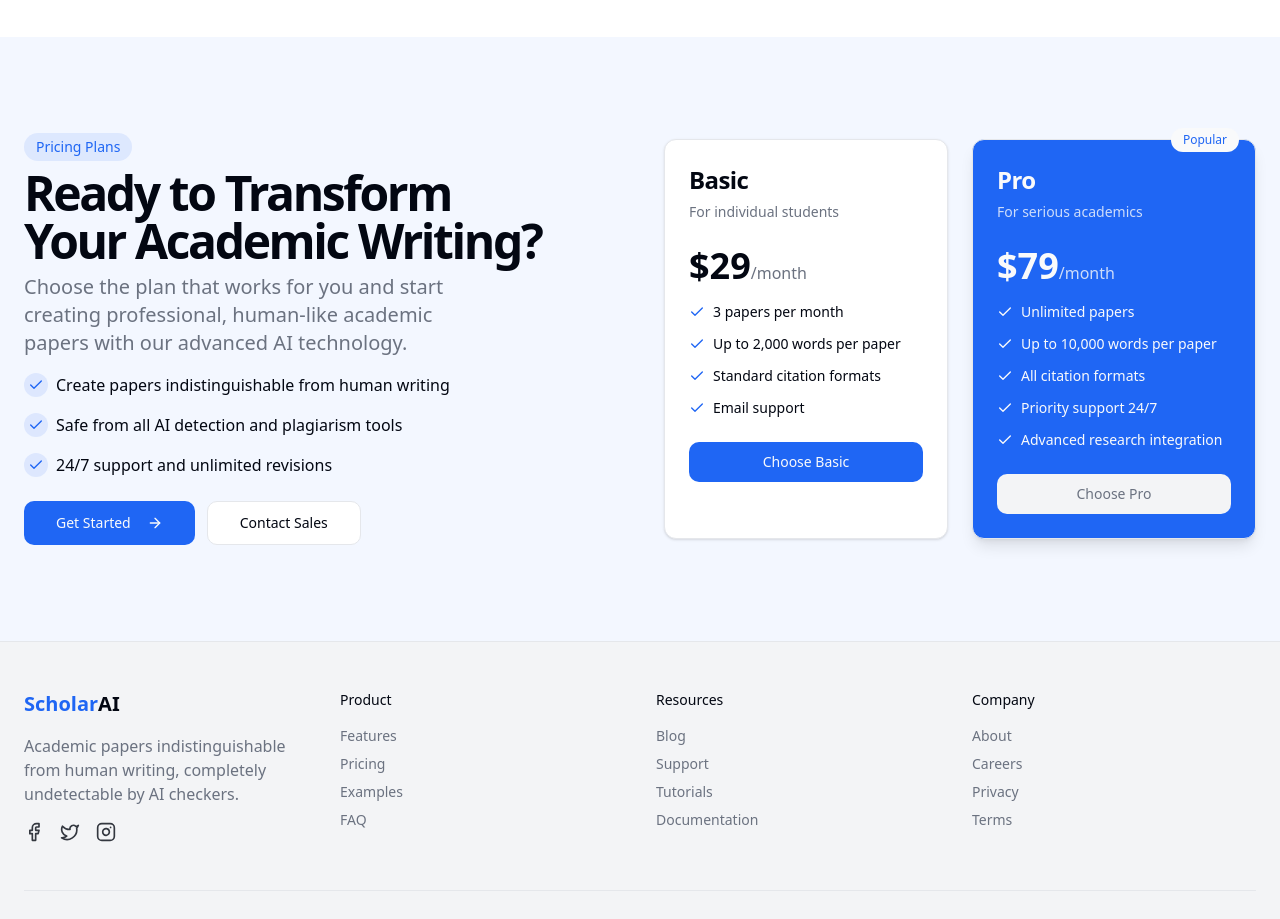
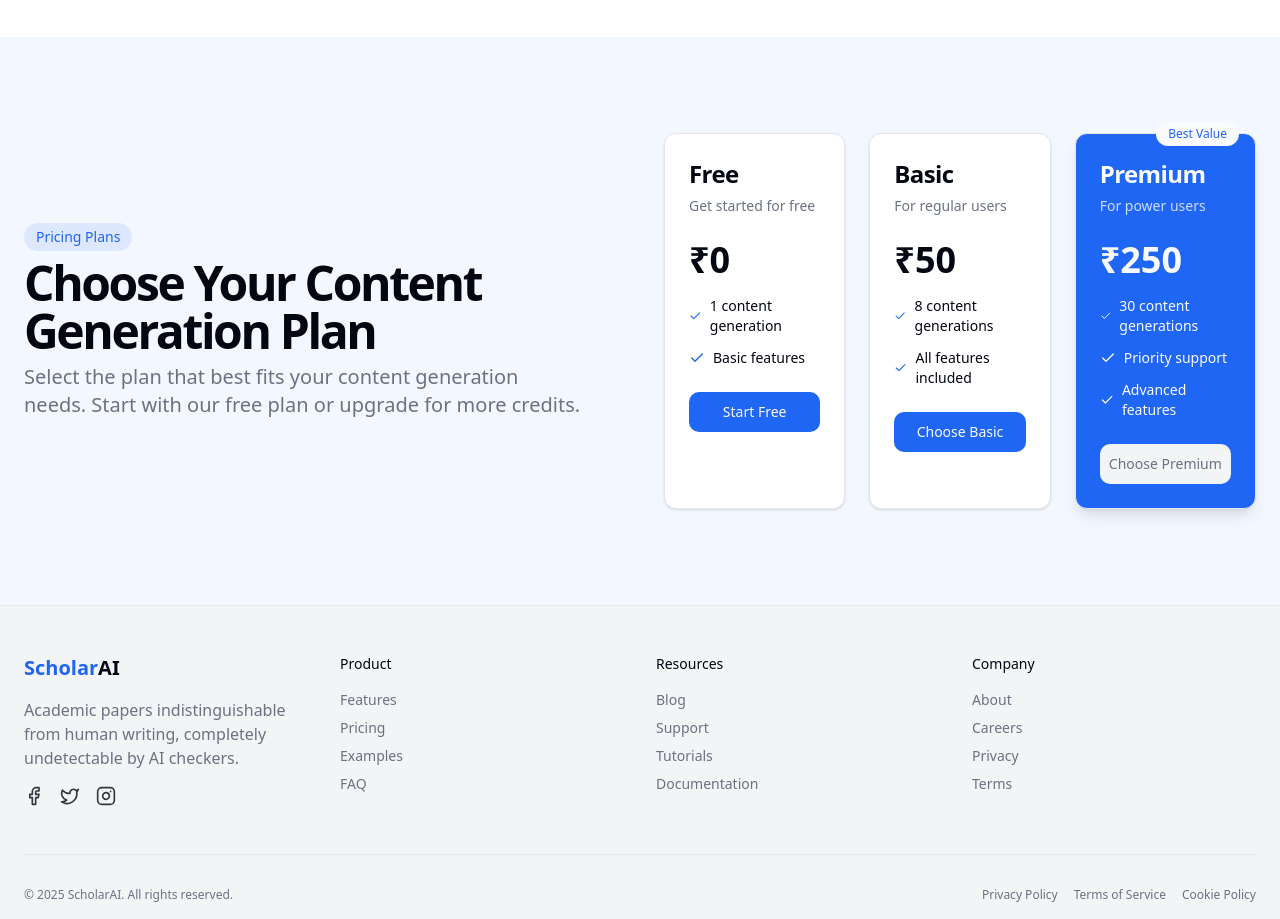
Before and after one commit to Mihintamu/cleverscribe-landing, a React (Vite) app: page / in a window 1280 px wide. Shown: the part 3580-4499 px from the top of the page. Built offline with nearby package versions, Linux system fonts and the light colour scheme.

Commit message:
Implement pricing plans
Adds pricing plans to the application.

```diff
--- a/src/components/landing/CallToAction.tsx
+++ b/src/components/landing/CallToAction.tsx
@@ -14,93 +14,22 @@ export function CallToAction() {
                 <span className="font-medium">Pricing Plans</span>
               </div>
               <h2 className="text-3xl font-bold tracking-tighter sm:text-4xl md:text-5xl animate-fade-up [animation-delay:200ms] text-balance">
-                Ready to Transform Your Academic Writing?
+                Choose Your Content Generation Plan
               </h2>
               <p className="max-w-[600px] text-muted-foreground md:text-xl animate-fade-up [animation-delay:400ms] text-balance">
-                Choose the plan that works for you and start creating professional, human-like academic papers with our advanced AI technology.
+                Select the plan that best fits your content generation needs. Start with our free plan or upgrade for more credits.
               </p>
             </div>
-            <div className="grid gap-4">
-              <div className="flex items-center gap-2 animate-fade-up [animation-delay:600ms]">
-                <div className="rounded-full bg-primary/10 p-1 text-primary">
-                  <svg
-                    xmlns="http://www.w3.org/2000/svg"
-                    width="24"
-                    height="24"
-                    viewBox="0 0 24 24"
-                    fill="none"
-                    stroke="currentColor"
-                    strokeWidth="2"
-                    strokeLinecap="round"
-                    strokeLinejoin="round"
-                    className="h-4 w-4"
-                  >
-                    <path d="M20 6 9 17l-5-5"></path>
-                  </svg>
-                </div>
-                <span>Create papers indistinguishable from human writing</span>
-              </div>
-              <div className="flex items-center gap-2 animate-fade-up [animation-delay:700ms]">
-                <div className="rounded-full bg-primary/10 p-1 text-primary">
-                  <svg
-                    xmlns="http://www.w3.org/2000/svg"
-                    width="24"
-                    height="24"
-                    viewBox="0 0 24 24"
-                    fill="none"
-                    stroke="currentColor"
-                    strokeWidth="2"
-                    strokeLinecap="round"
-                    strokeLinejoin="round"
-                    className="h-4 w-4"
-                  >
-                    <path d="M20 6 9 17l-5-5"></path>
-                  </svg>
-                </div>
-                <span>Safe from all AI detection and plagiarism tools</span>
-              </div>
-              <div className="flex items-center gap-2 animate-fade-up [animation-delay:800ms]">
-                <div className="rounded-full bg-primary/10 p-1 text-primary">
-                  <svg
-                    xmlns="http://www.w3.org/2000/svg"
-                    width="24"
-                    height="24"
-                    viewBox="0 0 24 24"
-                    fill="none"
-                    stroke="currentColor"
-                    strokeWidth="2"
-                    strokeLinecap="round"
-                    strokeLinejoin="round"
-                    className="h-4 w-4"
-                  >
-                    <path d="M20 6 9 17l-5-5"></path>
-                  </svg>
-                </div>
-                <span>24/7 support and unlimited revisions</span>
-              </div>
-            </div>
-            <div className="flex flex-col sm:flex-row gap-3 pt-2 animate-fade-up [animation-delay:900ms]">
-              <Dialog>
-                <DialogTrigger asChild>
-                  <Button size="lg" className="font-medium">
-                    Get Started <ArrowRight className="ml-2 h-4 w-4" />
-                  </Button>
-                </DialogTrigger>
-              </Dialog>
-              <Button size="lg" variant="outline" className="font-medium">
-                Contact Sales
-              </Button>
-            </div>
           </div>
-          <div className="grid gap-6 lg:grid-cols-2">
+          <div className="grid gap-6 lg:grid-cols-3">
+            {/* Free Plan */}
             <div className="rounded-xl border bg-card text-card-foreground shadow p-6 animate-fade-up [animation-delay:500ms]">
               <div className="flex flex-col space-y-1.5">
-                <h3 className="font-semibold tracking-tight text-2xl">Basic</h3>
-                <p className="text-muted-foreground text-sm">For individual students</p>
+                <h3 className="font-semibold tracking-tight text-2xl">Free</h3>
+                <p className="text-muted-foreground text-sm">Get started for free</p>
               </div>
               <div className="mt-6 mb-4">
-                <span className="text-4xl font-bold">$29</span>
-                <span className="text-muted-foreground">/month</span>
+                <span className="text-4xl font-bold">₹0</span>
               </div>
               <ul className="mt-4 space-y-3 text-sm">
                 <li className="flex items-center">
@@ -118,7 +47,7 @@ export function CallToAction() {
                   >
                     <path d="M20 6 9 17l-5-5"></path>
                   </svg>
-                  <span>3 papers per month</span>
+                  <span>1 content generation</span>
                 </li>
                 <li className="flex items-center">
                   <svg
@@ -135,7 +64,38 @@ export function CallToAction() {
                   >
                     <path d="M20 6 9 17l-5-5"></path>
                   </svg>
-                  <span>Up to 2,000 words per paper</span>
+                  <span>Basic features</span>
+                </li>
+              </ul>
+              <Button className="mt-6 w-full">Start Free</Button>
+            </div>
+
+            {/* Basic Plan */}
+            <div className="rounded-xl border bg-card text-card-foreground shadow p-6 animate-fade-up [animation-delay:600ms]">
+              <div className="flex flex-col space-y-1.5">
+                <h3 className="font-semibold tracking-tight text-2xl">Basic</h3>
+                <p className="text-muted-foreground text-sm">For regular users</p>
+              </div>
+              <div className="mt-6 mb-4">
+                <span className="text-4xl font-bold">₹50</span>
+              </div>
+              <ul className="mt-4 space-y-3 text-sm">
+                <li className="flex items-center">
+                  <svg
+                    xmlns="http://www.w3.org/2000/svg"
+                    width="24"
+                    height="24"
+                    viewBox="0 0 24 24"
+                    fill="none"
+                    stroke="currentColor"
+                    strokeWidth="2"
+                    strokeLinecap="round"
+                    strokeLinejoin="round"
+                    className="mr-2 h-4 w-4 text-primary"
+                  >
+                    <path d="M20 6 9 17l-5-5"></path>
+                  </svg>
+                  <span>8 content generations</span>
                 </li>
                 <li className="flex items-center">
                   <svg
@@ -152,39 +112,23 @@ export function CallToAction() {
                   >
                     <path d="M20 6 9 17l-5-5"></path>
                   </svg>
-                  <span>Standard citation formats</span>
-                </li>
-                <li className="flex items-center">
-                  <svg
-                    xmlns="http://www.w3.org/2000/svg"
-                    width="24"
-                    height="24"
-                    viewBox="0 0 24 24"
-                    fill="none"
-                    stroke="currentColor"
-                    strokeWidth="2"
-                    strokeLinecap="round"
-                    strokeLinejoin="round"
-                    className="mr-2 h-4 w-4 text-primary"
-                  >
-                    <path d="M20 6 9 17l-5-5"></path>
-                  </svg>
-                  <span>Email support</span>
+                  <span>All features included</span>
                 </li>
               </ul>
               <Button className="mt-6 w-full">Choose Basic</Button>
             </div>
-            <div className="rounded-xl border bg-primary text-primary-foreground shadow-lg p-6 relative animate-fade-up [animation-delay:600ms]">
+
+            {/* Premium Plan */}
+            <div className="rounded-xl border bg-primary text-primary-foreground shadow-lg p-6 relative animate-fade-up [animation-delay:700ms]">
               <div className="absolute -top-3 right-4 bg-primary-foreground text-primary px-3 py-1 rounded-full text-xs font-medium">
-                Popular
+                Best Value
               </div>
               <div className="flex flex-col space-y-1.5">
-                <h3 className="font-semibold tracking-tight text-2xl">Pro</h3>
-                <p className="text-primary-foreground/80 text-sm">For serious academics</p>
+                <h3 className="font-semibold tracking-tight text-2xl">Premium</h3>
+                <p className="text-primary-foreground/80 text-sm">For power users</p>
               </div>
               <div className="mt-6 mb-4">
-                <span className="text-4xl font-bold">$79</span>
-                <span className="text-primary-foreground/80">/month</span>
+                <span className="text-4xl font-bold">₹250</span>
               </div>
               <ul className="mt-4 space-y-3 text-sm">
                 <li className="flex items-center">
@@ -202,7 +146,7 @@ export function CallToAction() {
                   >
                     <path d="M20 6 9 17l-5-5"></path>
                   </svg>
-                  <span>Unlimited papers</span>
+                  <span>30 content generations</span>
                 </li>
                 <li className="flex items-center">
                   <svg
@@ -219,7 +163,7 @@ export function CallToAction() {
                   >
                     <path d="M20 6 9 17l-5-5"></path>
                   </svg>
-                  <span>Up to 10,000 words per paper</span>
+                  <span>Priority support</span>
                 </li>
                 <li className="flex items-center">
                   <svg
@@ -236,44 +180,10 @@ export function CallToAction() {
                   >
                     <path d="M20 6 9 17l-5-5"></path>
                   </svg>
-                  <span>All citation formats</span>
-                </li>
-                <li className="flex items-center">
-                  <svg
-                    xmlns="http://www.w3.org/2000/svg"
-                    width="24"
-                    height="24"
-                    viewBox="0 0 24 24"
-                    fill="none"
-                    stroke="currentColor"
-                    strokeWidth="2"
-                    strokeLinecap="round"
-                    strokeLinejoin="round"
-                    className="mr-2 h-4 w-4"
-                  >
-                    <path d="M20 6 9 17l-5-5"></path>
-                  </svg>
-                  <span>Priority support 24/7</span>
-                </li>
-                <li className="flex items-center">
-                  <svg
-                    xmlns="http://www.w3.org/2000/svg"
-                    width="24"
-                    height="24"
-                    viewBox="0 0 24 24"
-                    fill="none"
-                    stroke="currentColor"
-                    strokeWidth="2"
-                    strokeLinecap="round"
-                    strokeLinejoin="round"
-                    className="mr-2 h-4 w-4"
-                  >
-                    <path d="M20 6 9 17l-5-5"></path>
-                  </svg>
-                  <span>Advanced research integration</span>
+                  <span>Advanced features</span>
                 </li>
               </ul>
-              <Button variant="secondary" className="mt-6 w-full">Choose Pro</Button>
+              <Button variant="secondary" className="mt-6 w-full">Choose Premium</Button>
             </div>
           </div>
         </div>
```
